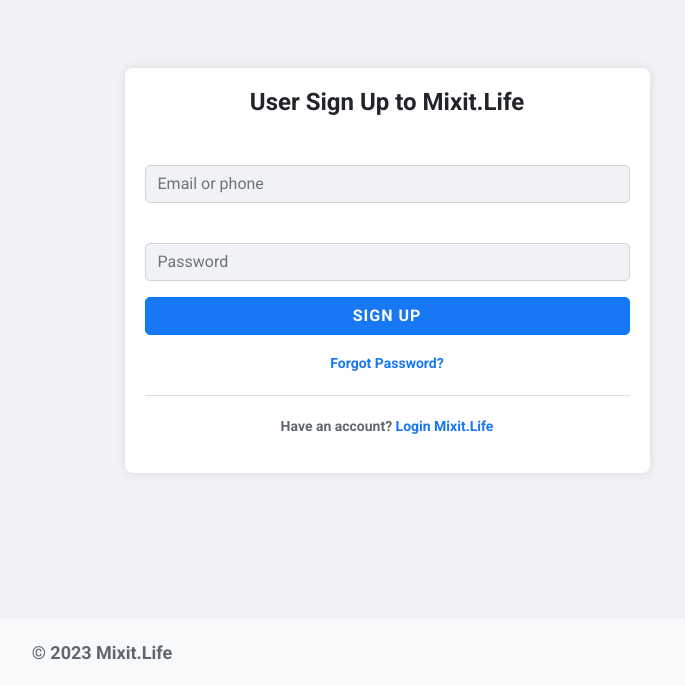
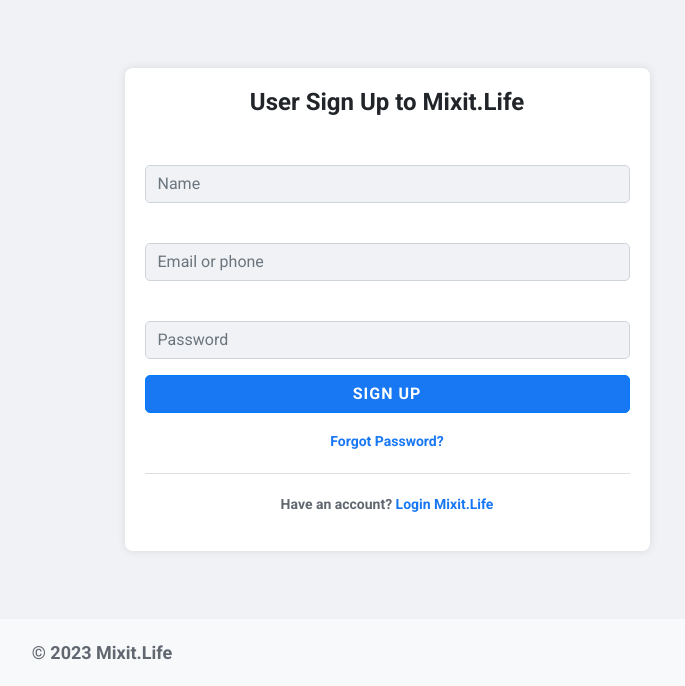
Before and after one commit to Balunywa/taacsgifts, a Flask app: page /signup in a window 1280 px wide. Shown: the part 114-800 px from the top of the page, without its empty margins (253-938 px from the left). Run offline with Flask 3, Linux system fonts and the light colour scheme; some libraries are stand-ins or nearby versions.

Commit message:
pushing updates

```diff
--- a/templates/dj_signup.html
+++ b/templates/dj_signup.html
@@ -11,6 +11,10 @@
           <div class="card-body">
             <h1 class="text-center mb-4"> Dj Sign Up to Mixit.Life</h1>
             <form method="post" action="{{ url_for('dj_signup') }}" id="dj_signup-form">
+              <div class="form-group">
+                <label for="email-input"><span class="sr-only">Name</span></label>
+                <input type="text" name="name" id="name-input" placeholder="Name" required class="form-control">
+              </div>
               <div class="form-group">
                 <label for="email-input"><span class="sr-only">Email or phone</span></label>
                 <input type="text" name="email" id="email-input" placeholder="Email or phone" required class="form-control">
--- a/templates/signup.html
+++ b/templates/signup.html
@@ -11,6 +11,10 @@
           <div class="card-body">
             <h1 class="text-center mb-4"> User Sign Up to Mixit.Life</h1>
             <form method="post" action="{{ url_for('signup') }}" id="signup-form">
+              <div class="form-group">
+                <label for="email-input"><span class="sr-only">Name</span></label>
+                <input type="text" name="name" id="name-input" placeholder="Name" required class="form-control">
+              </div>
               <div class="form-group">
                 <label for="email-input"><span class="sr-only">Email or phone</span></label>
                 <input type="text" name="email" id="email-input" placeholder="Email or phone" required class="form-control">
```
